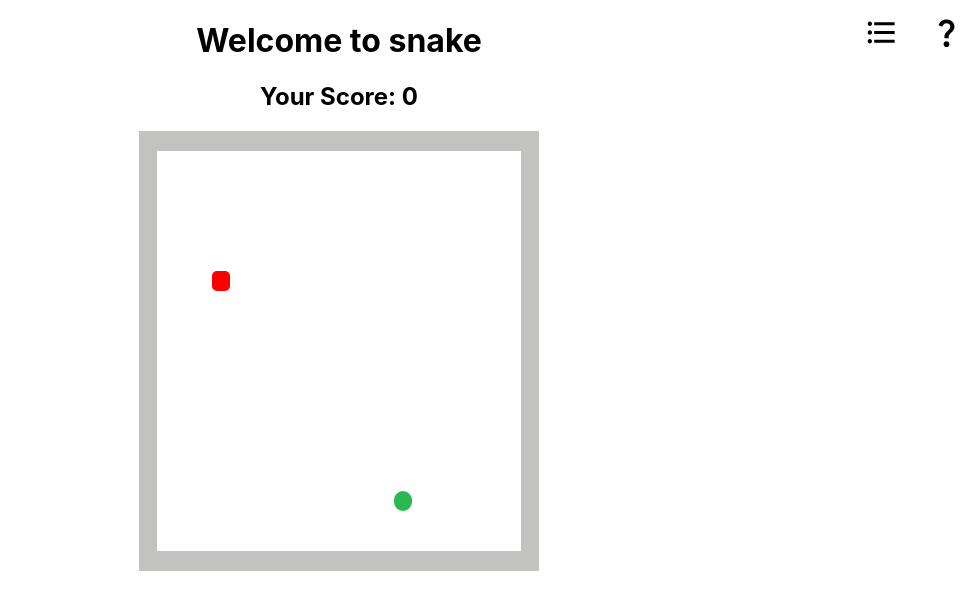
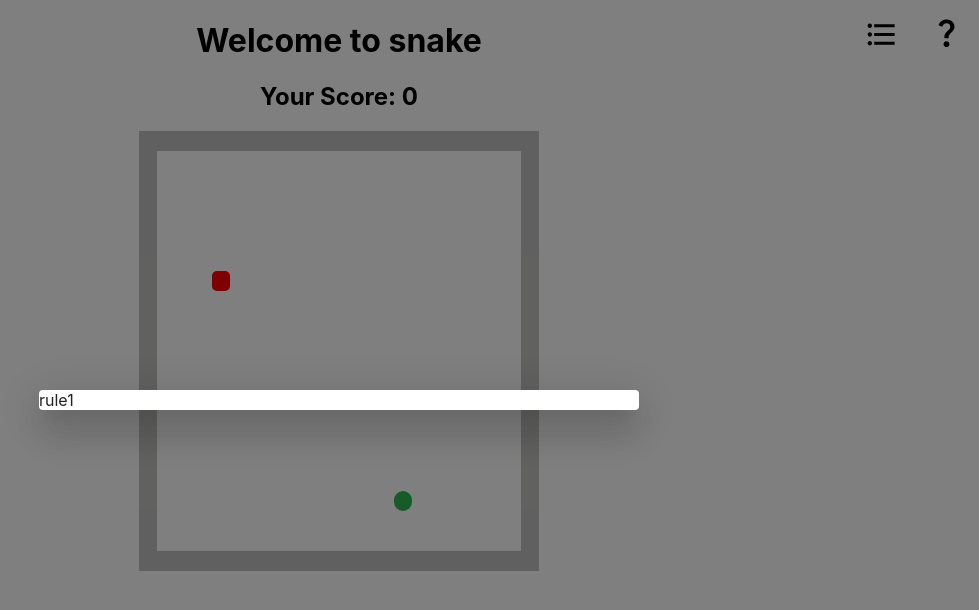
Before and after one commit to omnedatis/snake, a Next.js app: page / in a window 1280 px wide. Shown: the top 610 px of the page, without its empty margins (301-1280 px from the left). Built offline with nearby package versions, Linux system fonts and the light colour scheme.

Commit message:
feat: add dialog

```diff
--- /dev/null
+++ b/components/HelpDialog.js
@@ -0,0 +1,9 @@
+import { Dialog } from "@mui/material"
+
+export default function HelpDialog (props) {
+    const helpDialogOn = props.helpDialogOn
+    const setHelpDialogOn = props.setHelpDialogOn
+    return <Dialog open={helpDialogOn} onClose={e=>setHelpDialogOn(false)} fullWidth>
+        <div>rule1</div>
+    </Dialog>
+}
--- a/pages/index.js
+++ b/pages/index.js
@@ -6,6 +6,7 @@ import { useRouter } from 'next/router';
 import { Checkbox, FormControlLabel, FormGroup } from '@mui/material';
 import QuestionMarkIcon from '@mui/icons-material/QuestionMark';
 import FormatListBulletedIcon from '@mui/icons-material/FormatListBulleted';
+import HelpDialog from '../components/HelpDialog';
 
 // definitions
 const randomInteger = function (min, max) {
@@ -81,7 +82,6 @@ export default function Home(props) {
   const wallCoordinates = getWallCordinates(pixelNumber);
   const handleKeyUp = function (e) {
     const direction = allowedDirections.get(e.key);
-    console.log(allowedDirections)
     if (direction) {
       const newCoordinate = snakeGo(snakeCoordinates[0], direction);
       if (newCoordinate === snakeCoordinates[1]) return;
@@ -89,23 +89,23 @@ export default function Home(props) {
     }
   }
   const handleClick = e => {
-    console.log('jkjkjk')
-    setSnakeDirection(undefined)
+    setSnakeDirection(undefined);
   };
   const router = useRouter();
-  let { delay, teleport } = router.query
-  teleport = teleport ? true : false
-  delay = delay || 200
+  let { delay, teleport } = router.query;
+  teleport = teleport ? true : false;
+  delay = delay || 200;
 
   //local states
   const [snakeCoordinates, setSnakeCoordinates] = useState([props.snakeStart]);
   const [appleCoordinate, setAppleCoordinate] = useState(props.appleStart);
   const [snakeDirection, setSnakeDirection] = useState(undefined);
-  const [OverDialogOn, setOverDialogOn] = useState(false);
   const [score, setScore] = useState(-1);
   const [teleportOK, setTeleportOK] = useState(teleport);
-  const [blockCoordinates, setBlockCoordinates] = useState([])
-  const [count, setCount] = useState(0)
+  const [blockCoordinates, setBlockCoordinates] = useState([]);
+  const [count, setCount] = useState(0);
+  const [OverDialogOn, setOverDialogOn] = useState(false);
+  const [helpDialogOn, setHelpDialogOn] = useState(true);
 
   useEffect(() => {
     const t = setInterval(() => {
@@ -140,14 +140,15 @@ export default function Home(props) {
           newcoordinates.pop();
           setSnakeCoordinates(newcoordinates);
         }
-        let block = undefined
+
         setCount((count + 1) % 15)
         let gen = randomInteger(1, 3)
         if (count === 0 && (gen === 1)) {
-          console.log(blockCoordinates)
-          block = getEmptyCoordinate(newcoordinates.concat([appleCoordinate], blockCoordinates), pixelNumber)
+          const front1 = snakeGo(snakeCoordinates[0], snakeDirection)
+          const front2 = snakeGo(front1, snakeDirection)
+          const block = getEmptyCoordinate(newcoordinates.concat([appleCoordinate, front1, front2], blockCoordinates), pixelNumber)
           let newBlockCoordinate = blockCoordinates.slice();
-          newBlockCoordinate.unshift(block)
+          newBlockCoordinate.unshift(block);
           if (newBlockCoordinate.length > 3) {
             newBlockCoordinate.pop()
           }
@@ -164,6 +165,7 @@ export default function Home(props) {
       tabIndex={0}
       onKeyDown={handleKeyUp}
       onClick={handleClick}>
+      <HelpDialog helpDialogOn={helpDialogOn} setHelpDialogOn={setHelpDialogOn} />
       <GameOverDialog OverDialogOn={OverDialogOn} setIsGameOver={setIsGameOver} setOverDialogOn={setOverDialogOn} />
       <div style={{ position: 'relative' }}>
         <div className={[styles.mid, styles.col].join(" ")} style={{ textAlign: "center", position: 'absolute', left: 0, right: 0, marginLeft: 'auto', marginRight: 'auto', alignItems: 'stretch' }}>
@@ -180,11 +182,14 @@ export default function Home(props) {
         <div className={styles.col} style={{ alignSelf: 'start', alignItems: 'stretch' }}>
           <div className={styles.row} style={{ justifyContent: 'flex-end' }}>
             <FormatListBulletedIcon fontSize="large" style={{ margin: '15px' }} />
-            <QuestionMarkIcon fontSize="large" style={{ margin: '15px' }} />
+            <div style={{ margin: '15px', zIndex:3}} onClick={e => setHelpDialogOn(true)} >
+              <QuestionMarkIcon fontSize="large" />
+            </div>
+
           </div>
         </div>
       </div>
-      <div className={styles.row}>
+      <div className={styles.row} onClick={e=> console.log('frank')}>
         <h1>&nbsp;</h1>
       </div>
     </div>
```
